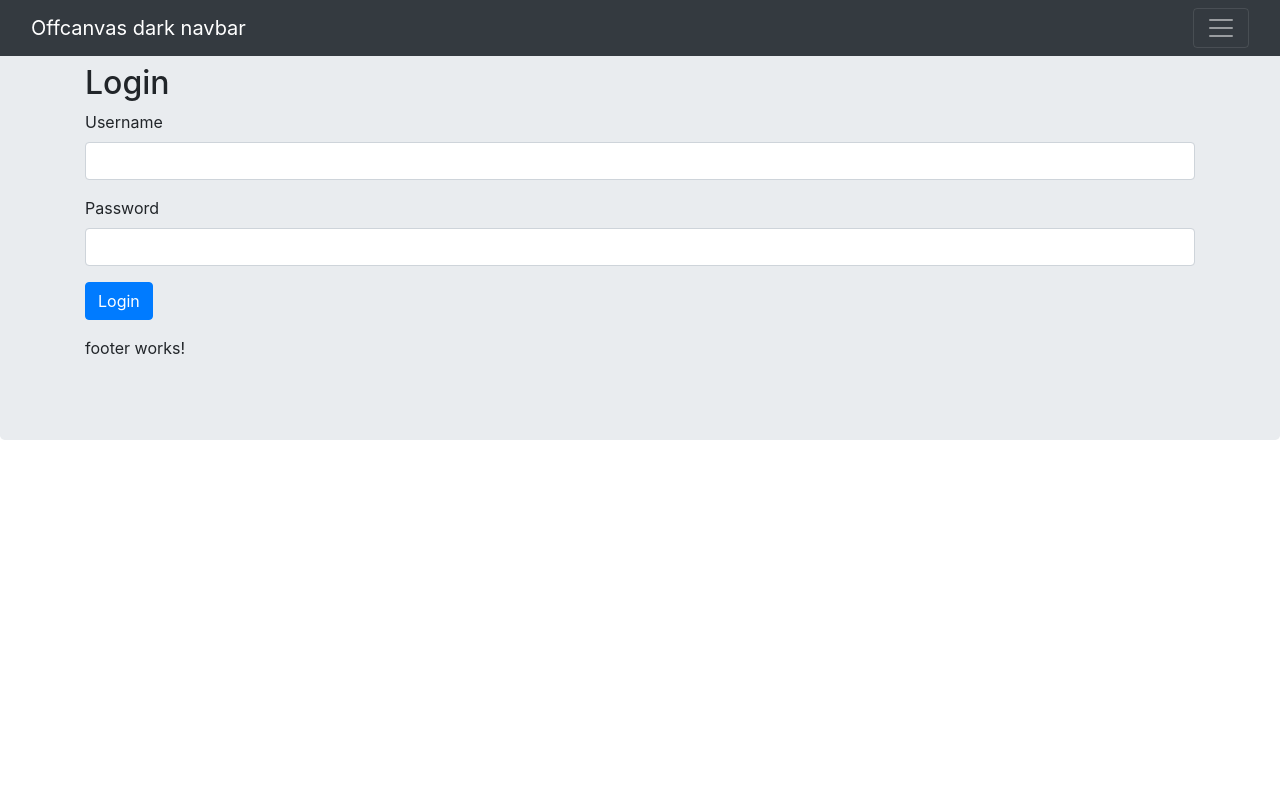
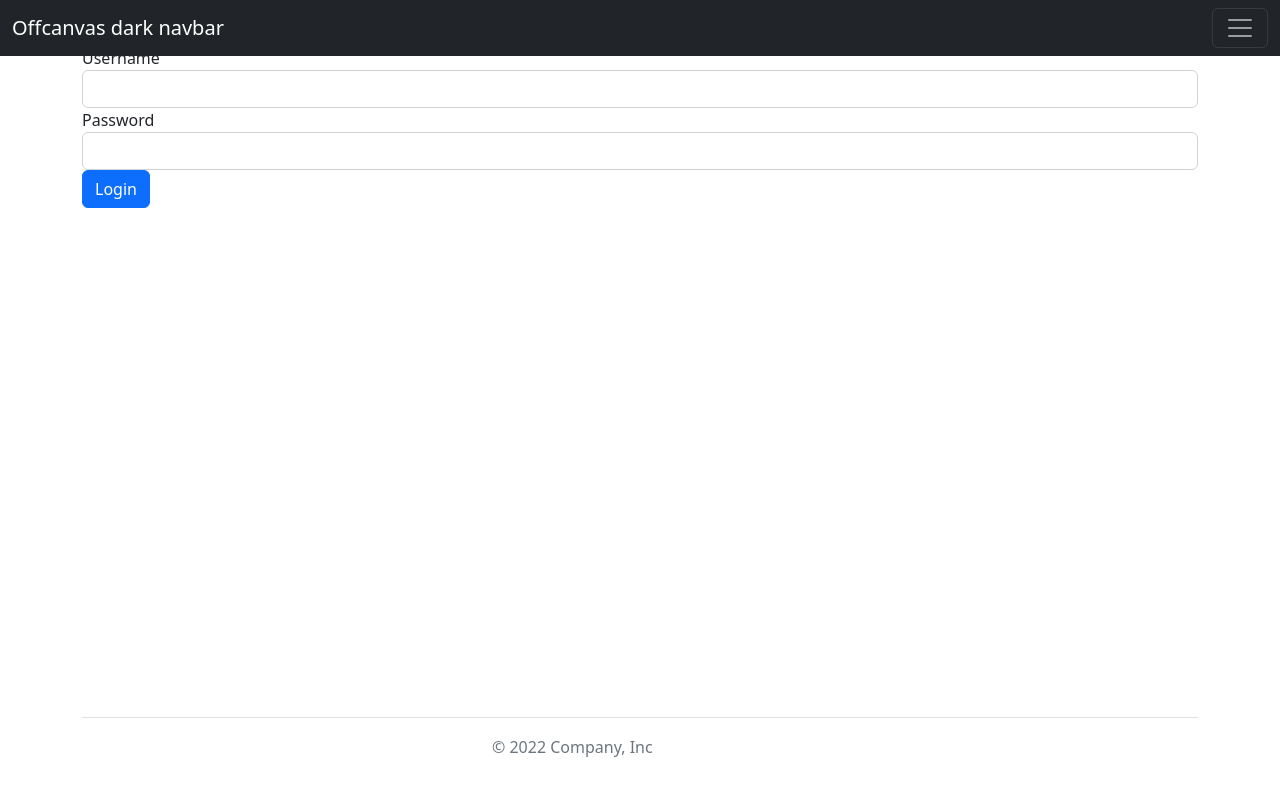
Before and after one commit to amoll/avg_devs_Problem1, an Angular app in the folder sat_ui/: page / in a window 1280 px wide. Shown: the top 796 px of the page. Built offline with nearby package versions, Linux system fonts and the light colour scheme.

Commit message:
Navbar fixed

```diff
--- a/sat_ui/src/app/footer/footer.component.html
+++ b/sat_ui/src/app/footer/footer.component.html
@@ -1 +1,25 @@
-<p>footer works!</p>
+<div class="container fixed-bottom">
+    <footer style="position:sticky; bottom:0;"
+        class="d-flex flex-wrap justify-content-end align-items-center py-3 my-4 border-top">
+        <div class="col-md-4 d-flex align-items-center">
+            <a href="/" class="mb-3 me-2 mb-md-0 text-muted text-decoration-none lh-1">
+                <svg class="bi" width="30" height="24">
+                    <use xlink:href="#bootstrap"></use>
+                </svg>
+            </a>
+            <span class="text-muted">© 2022 Company, Inc</span>
+        </div>
+
+        <ul class="nav col-md-4 justify-content-end list-unstyled d-flex">
+            <li class="ms-3"><a class="text-muted" href="#"><svg class="bi" width="24" height="24">
+                        <use xlink:href="#twitter"></use>
+                    </svg></a></li>
+            <li class="ms-3"><a class="text-muted" href="#"><svg class="bi" width="24" height="24">
+                        <use xlink:href="#instagram"></use>
+                    </svg></a></li>
+            <li class="ms-3"><a class="text-muted" href="#"><svg class="bi" width="24" height="24">
+                        <use xlink:href="#facebook"></use>
+                    </svg></a></li>
+        </ul>
+    </footer>
+</div>
--- a/sat_ui/src/app/navbar/navbar.component.html
+++ b/sat_ui/src/app/navbar/navbar.component.html
@@ -1,10 +1,13 @@
 <nav class="navbar navbar-dark bg-dark fixed-top">
   <div class="container-fluid">
     <a class="navbar-brand" href="#">Offcanvas dark navbar</a>
-      <button class="navbar-toggler" type="button" data-bs-toggle="offcanvas" data-bs-target="#offcanvasDarkNavbar" aria-controls="offcanvasDarkNavbar" (click)="toggleCollapsed()">
+    <button class="navbar-toggler" type="button" data-bs-toggle="offcanvas" data-bs-target="#offcanvasDarkNavbar"
+      aria-controls="offcanvasDarkNavbar" (click)="toggleCollapsed()">
       <span class="navbar-toggler-icon"></span>
     </button>
-      <div class="offcanvas offcanvas-end text-bg-dark" tabindex="-1" id="offcanvasDarkNavbar"  aria-labelledby="offcanvasDarkNavbarLabel" [ngClass]="{'collapse': collapsed, 'navbar-collapse': true}">
+    <div class="offcanvas offcanvas-end text-bg-dark" tabindex="-1" id="offcanvasDarkNavbar"
+      aria-labelledby="offcanvasDarkNavbarLabel"
+      [ngClass]="{'collapse': collapsed,'offcanvas':true, 'offcanvasDarkNavbar':true}">
       <div class="offcanvas-header">
         <h5 class="offcanvas-title" id="offcanvasDarkNavbarLabel">Dark offcanvas</h5>
         <button type="button" class="btn-close btn-close-white" data-bs-dismiss="offcanvas" aria-label="Close"></button>
--- a/sat_ui/src/index.html
+++ b/sat_ui/src/index.html
@@ -1,17 +1,25 @@
 <!doctype html>
 <html lang="en">
+
 <head>
   <meta charset="utf-8">
   <title>Space Allocation</title>
   <base href="/">
   <meta name="viewport" content="width=device-width, initial-scale=1">
   <link rel="icon" type="image/x-icon" href="favicon.ico">
-   <!-- bootstrap css -->
-   <link href="//cdnjs.cloudflare.com/ajax/libs/twitter-bootstrap/4.3.1/css/bootstrap.min.css" rel="stylesheet" />
-   <link href="https://cdnjs.cloudflare.com/ajax/libs/font-awesome/6.2.0/css/all.min.css" rel="stylesheet" />
-   <link href="https://cdnjs.cloudflare.com/ajax/libs/font-awesome/6.2.0/js/all.min.js">
+  <!-- bootstrap css -->
+  <!-- CSS only -->
+  <link href="https://cdn.jsdelivr.net/npm/bootstrap@5.2.1/dist/css/bootstrap.min.css" rel="stylesheet"
+    integrity="sha384-iYQeCzEYFbKjA/T2uDLTpkwGzCiq6soy8tYaI1GyVh/UjpbCx/TYkiZhlZB6+fzT" crossorigin="anonymous">
+  <link href="https://cdnjs.cloudflare.com/ajax/libs/font-awesome/6.2.0/css/all.min.css" rel="stylesheet" />
+  <link href="https://cdnjs.cloudflare.com/ajax/libs/font-awesome/6.2.0/js/all.min.js">
 </head>
+
 <body>
   <app-root></app-root>
 </body>
+<!-- JavaScript Bundle with Popper -->
+<script src="https://cdn.jsdelivr.net/npm/bootstrap@5.2.1/dist/js/bootstrap.bundle.min.js"
+  integrity="sha384-u1OknCvxWvY5kfmNBILK2hRnQC3Pr17a+RTT6rIHI7NnikvbZlHgTPOOmMi466C8" crossorigin="anonymous"></script>
+
 </html>
```
Lines whose indentation alone changed are shown as unchanged.
